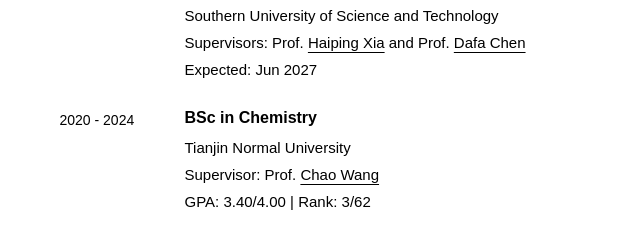
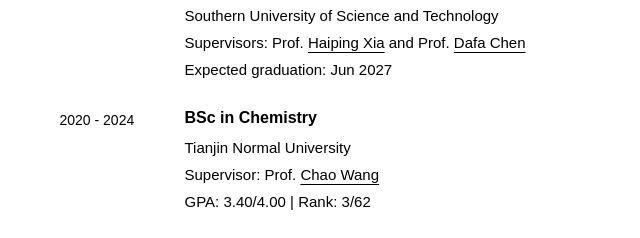
Before and after one commit to hyangli-chem/hyangli-chem.github.io, a plain HTML site: page index.html in a window 1280 px wide. Shown: the part 496-734 px from the top of the page, 331-971 px from the left. Drawn offline with Linux system fonts and the light colour scheme.

Commit message:
Clarify expected graduation date

```diff
--- a/index.html
+++ b/index.html
@@ -98,7 +98,7 @@
 <h3>MSc in Organic Chemistry</h3>
 <p>Southern University of Science and Technology</p>
 <p class="muted">Supervisors: Prof. <a href="https://www.sustech.edu.cn/zh/faculties/xiahaiping.html" target="_blank" rel="noopener noreferrer">Haiping Xia</a> and Prof. <a href="https://www.sustech.edu.cn/zh/faculties/chendafa.html" target="_blank" rel="noopener noreferrer">Dafa Chen</a></p>
-<p class="muted">Expected: Jun 2027</p>
+<p class="muted">Expected graduation: Jun 2027</p>
 </div>
         </div>
         <div class="education-entry">
```
